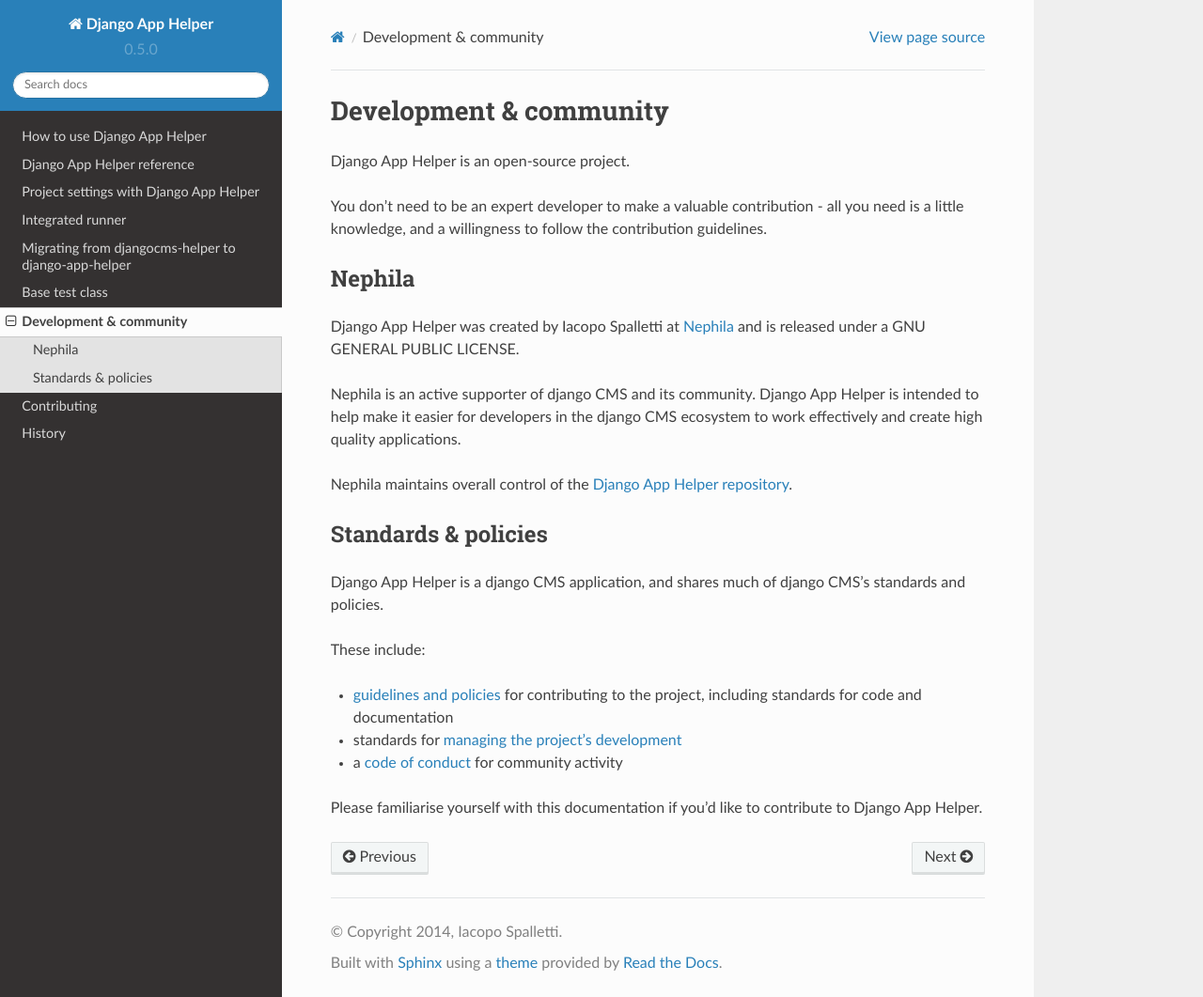
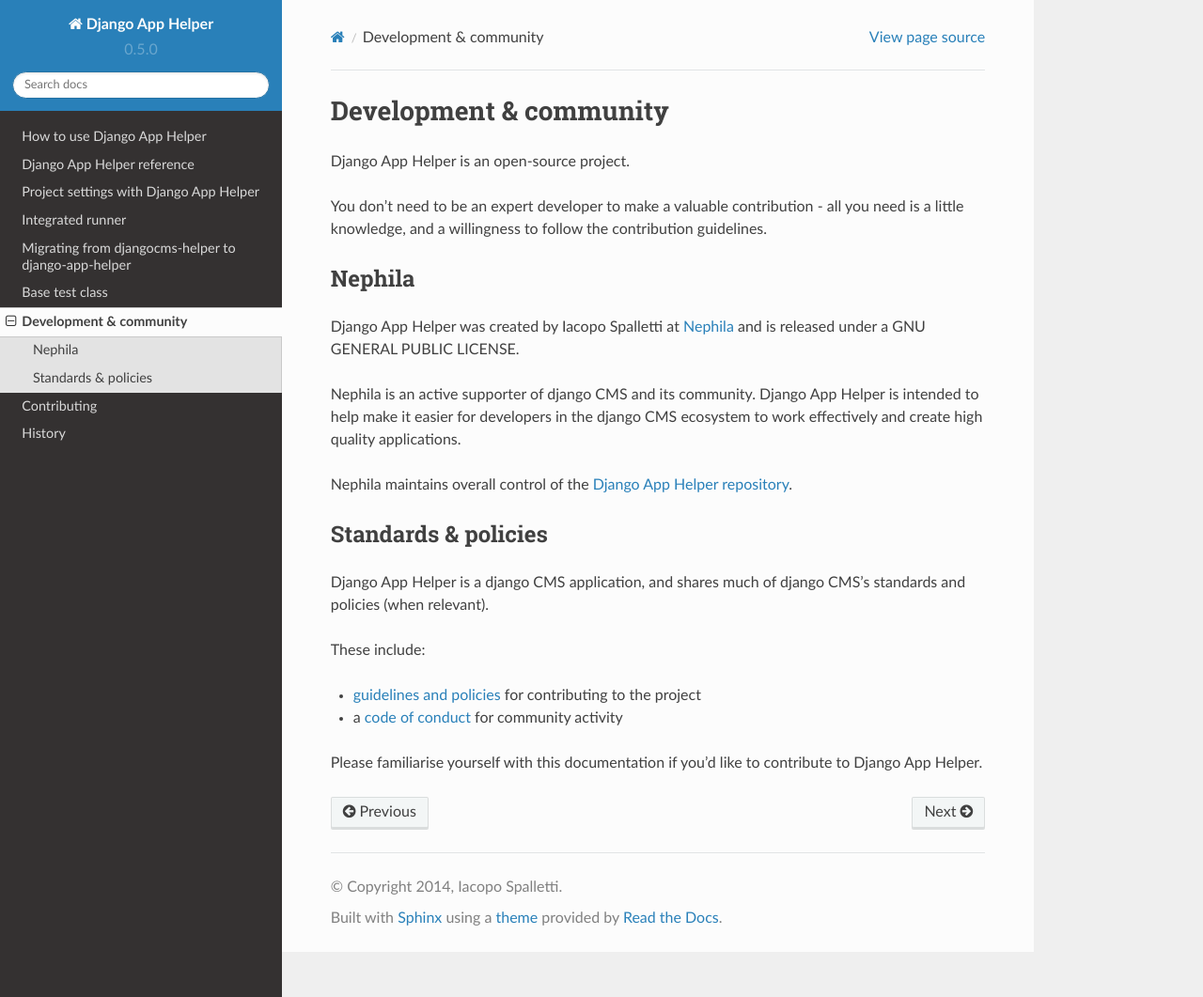
Before and after one commit to nephila/django-app-helper, a Sphinx documentation site: the page built from docs/development.rst, in a window 1280 px wide and 1061 px high. Shown: the whole window at 94% size. Built offline with Sphinx 7.4.7 and the Read the Docs theme 2.0.0, drawn with Linux system fonts in a browser that asks for light colours.

Commit message:
Amend contribution documentation

```diff
--- a/docs/development.rst
+++ b/docs/development.rst
@@ -26,17 +26,15 @@
 ********************
 
 Django App Helper is a django CMS application, and shares much of django CMS's standards and
-policies.
+policies (when relevant).
 
 These include:
 
 * `guidelines and policies
-  <http://docs.django-cms.org/en/support-3.0.x/contributing/contributing.html>`_ for contributing
-  to the project, including standards for code and documentation
-* standards for `managing the project's development
-  <http://docs.django-cms.org/en/support-3.0.x/contributing/management.html>`_
+  <http://docs.django-cms.org/en/latest/contributing/development-policies.html>`_ for contributing
+  to the project
 * a `code of conduct
-  <http://docs.django-cms.org/en/support-3.0.x/contributing/code_of_conduct.html>`_ for community
+  <http://docs.django-cms.org/en/latest/contributing/code_of_conduct.html>`_ for community
   activity
 
 Please familiarise yourself with this documentation if you'd like to contribute to
```
Also changed, not shown: CONTRIBUTING.rst (+8 -7 lines), 1 other file.
